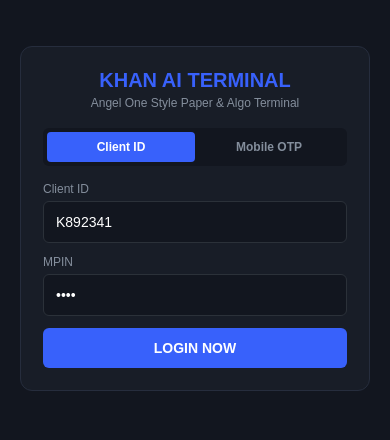
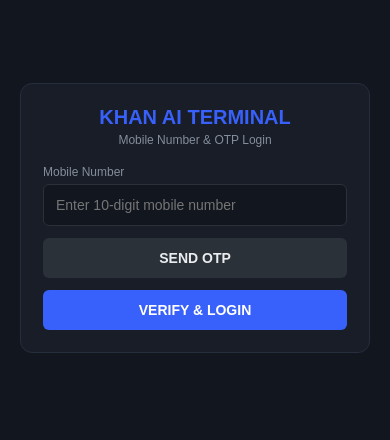
Before and after one commit to khansufiyan693-eng/khan-web-trader, a plain HTML site: page index.html in a window 390 px wide. Shown: the part 204-644 px from the top of the page. Drawn offline with Linux system fonts and the light colour scheme.

Commit message:
Refactor login screen for mobile OTP functionality

```diff
--- a/index.html
+++ b/index.html
@@ -14,9 +14,6 @@
         .login-box { background: #181D27; padding: 22px; border-radius: 12px; border: 1px solid #262D3D; }
         .login-title { font-size: 20px; font-weight: 800; color: #3861FB; text-align: center; margin-bottom: 4px; }
         .login-sub { font-size: 12px; color: #848E9C; text-align: center; margin-bottom: 18px; }
-        .tabs { display: flex; background: #12161F; padding: 4px; border-radius: 6px; margin-bottom: 16px; }
-        .tab { flex: 1; text-align: center; padding: 8px; font-size: 12px; font-weight: 700; color: #848E9C; border-radius: 4px; cursor: pointer; }
-        .tab.active { background: #3861FB; color: #FFF; }
         .inp-grp { margin-bottom: 12px; }
         .inp-grp label { display: block; font-size: 12px; color: #848E9C; margin-bottom: 5px; }
         .inp { width: 100%; background: #12161F; border: 1px solid #2B3139; color: #FFF; padding: 12px; border-radius: 6px; font-size: 14px; }
@@ -47,36 +44,20 @@
 <div id="loginScreen">
     <div class="login-box">
         <div class="login-title">KHAN AI TERMINAL</div>
-        <div class="login-sub">Angel One Style Paper & Algo Terminal</div>
+        <div class="login-sub">Mobile Number & OTP Login</div>
 
-        <div class="tabs">
-            <div class="tab active" id="tClient" onclick="setMode('client')">Client ID</div>
-            <div class="tab" id="tMobile" onclick="setMode('mobile')">Mobile OTP</div>
+        <div class="inp-grp">
+            <label>Mobile Number</label>
+            <input type="tel" id="mob" class="inp" placeholder="Enter 10-digit mobile number" maxlength="10">
         </div>
 
-        <div id="boxClient">
-            <div class="inp-grp">
-                <label>Client ID</label>
-                <input type="text" id="cid" class="inp" value="K892341">
-            </div>
-            <div class="inp-grp">
-                <label>MPIN</label>
-                <input type="password" id="mpin" class="inp" value="1234">
-            </div>
+        <div class="inp-grp" id="otpBox" style="display:none;">
+            <label>Enter 4-Digit OTP (Demo: 1234)</label>
+            <input type="text" id="otp" class="inp" value="1234">
         </div>
 
-        <div id="boxMobile" style="display:none;">
-            <div class="inp-grp">
-                <label>Mobile Number</label>
-                <input type="tel" id="mob" class="inp" placeholder="10-digit number" maxlength="10">
-            </div>
-            <div class="inp-grp">
-                <label>OTP (Default: 1234)</label>
-                <input type="text" id="otp" class="inp" value="1234">
-            </div>
-        </div>
-
-        <button type="button" class="btn btn-blue" id="loginBtn" onclick="doLogin()">LOGIN NOW</button>
+        <button type="button" class="btn btn-gray" id="otpBtn" style="margin-bottom:12px;" onclick="sendOtpCode()">SEND OTP</button>
+        <button type="button" class="btn btn-blue" onclick="verifyAndLogin()">VERIFY & LOGIN</button>
     </div>
 </div>
 
@@ -137,18 +118,29 @@
         { s: 'IDEA', e: 'BSE/NSE', p: 14.20 }
     ];
 
-    function setMode(m) {
-        document.getElementById('tClient').className = m === 'client' ? 'tab active' : 'tab';
-        document.getElementById('tMobile').className = m === 'mobile' ? 'tab active' : 'tab';
-        document.getElementById('boxClient').style.display = m === 'client' ? 'block' : 'none';
-        document.getElementById('boxMobile').style.display = m === 'mobile' ? 'block' : 'none';
+    function sendOtpCode() {
+        var m = document.getElementById('mob').value;
+        if (m.length < 10) {
+            alert('Kripya sahi 10-digit mobile number daalein!');
+            return;
+        }
+        document.getElementById('otpBox').style.display = 'block';
+        document.getElementById('otpBtn').innerText = 'OTP SENT (1234)';
+        alert('OTP bhej diya gaya hai: 1234');
     }
 
-    function doLogin() {
-        var screen = document.getElementById('loginScreen');
-        if (screen) {
-            screen.style.display = 'none';
+    function verifyAndLogin() {
+        var m = document.getElementById('mob').value;
+        var o = document.getElementById('otp').value;
+        if (m.length < 10) {
+            alert('Pehle mobile number daalein!');
+            return;
         }
+        if (o !== '1234') {
+            alert('Galat OTP! Kripya 1234 daalein.');
+            return;
+        }
+        document.getElementById('loginScreen').style.display = 'none';
         draw();
     }
 
@@ -245,6 +237,7 @@
 
     function draw() {
         var box = document.getElementById('content');
+        if (!box) return;
         if (tab === 'watch') {
             var h = '<div style="padding:10px;"><input type="text" class="inp" placeholder="Search BSE/NSE stock..." value="' + search + '" oninput="search=this.value; draw();"></div>';
             for (var i = 0; i < stocks.length; i++) {
@@ -290,7 +283,6 @@
                 '<button class="btn btn-blue" onclick="alert(\'API Bridge Saved!\')">SAVE API KEY</button></div></div>';
         }
     }
-    draw();
 </script>
 </body>
 </html>
```
